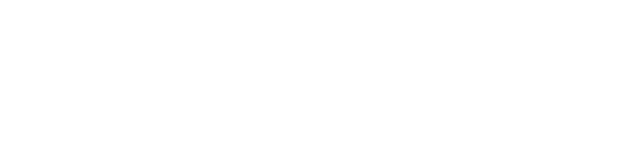
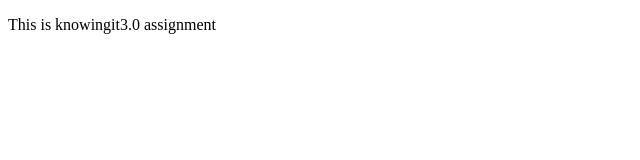
Before and after one commit to pavitra297/knowingitAssignment, a plain HTML site: page index.html in a window 1280 px wide. Shown: the whole page, without its empty margins (0-640 px from the left). Drawn offline with Linux system fonts and the light colour scheme.

Commit message:
content to html file added

```diff
--- a/index.html
+++ b/index.html
@@ -6,6 +6,6 @@
     <title>Document</title>
 </head>
 <body>
-
+    <p>This is knowingit3.0 assignment</p>
 </body>
 </html>
```
